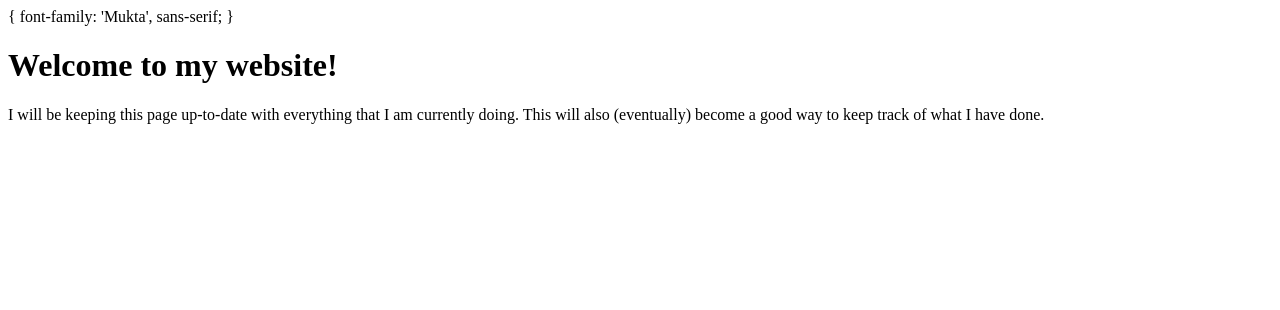
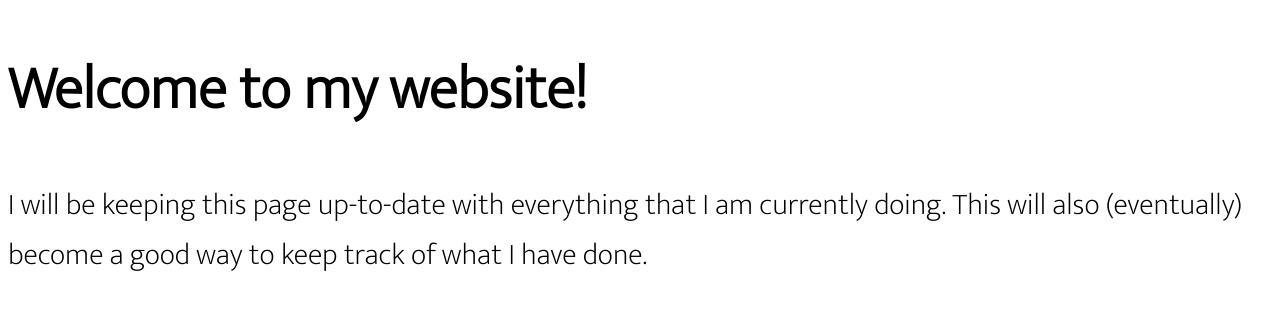
Before and after one commit to bhan1234/bhan1234.github.io, a plain HTML site: page index.html in a window 1280 px wide. Drawn offline with Linux system fonts and the light colour scheme.

Commit message:
Update index.html

```diff
--- a/index.html
+++ b/index.html
@@ -1,14 +1,21 @@
 <!DOCTYPE html>
 <html>
-  <head>
+
+<head>
     <link href="https://fonts.googleapis.com/css2?family=Mukta:wght@200&display=swap" rel="stylesheet">
-  </head>
-<body>{
-    font-family: 'Mukta', sans-serif;
-    }
+    <style>
+      body {
+        font-family: 'Mukta', sans-serif;
+        font-size: 30px;
+      }
+    </style>
+</head>
+
+<body>
 <h1>Welcome to my website!</h1>
 <p>I will be keeping this page up-to-date with everything that I am currently doing.
   This will also (eventually) become a good way to keep track of what I have done.  </p>
 
 </body>
+
 </html>
```
